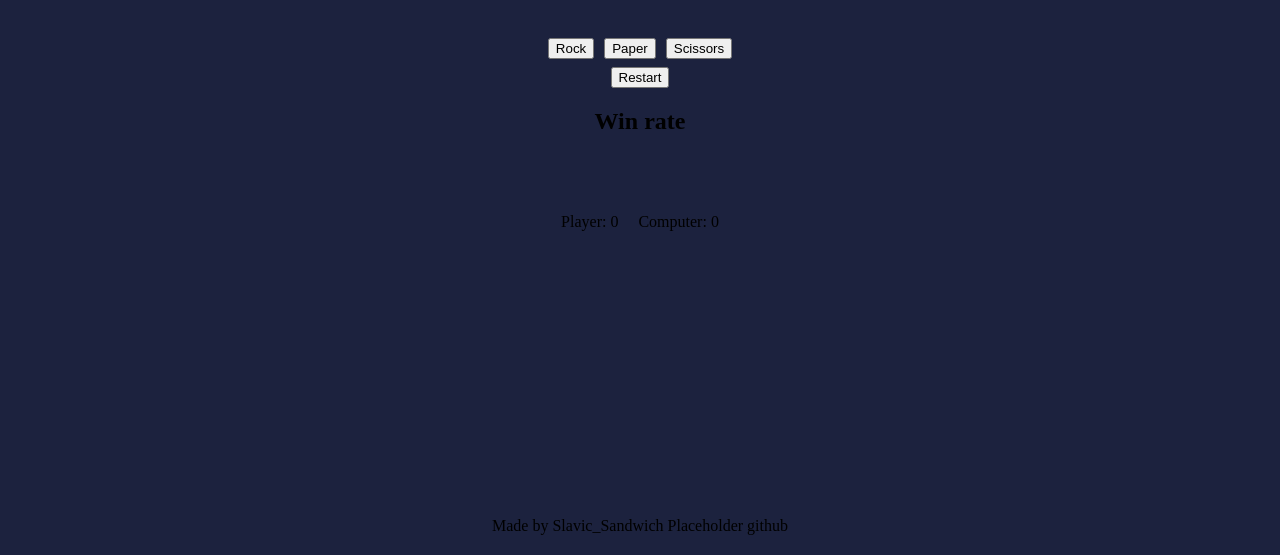
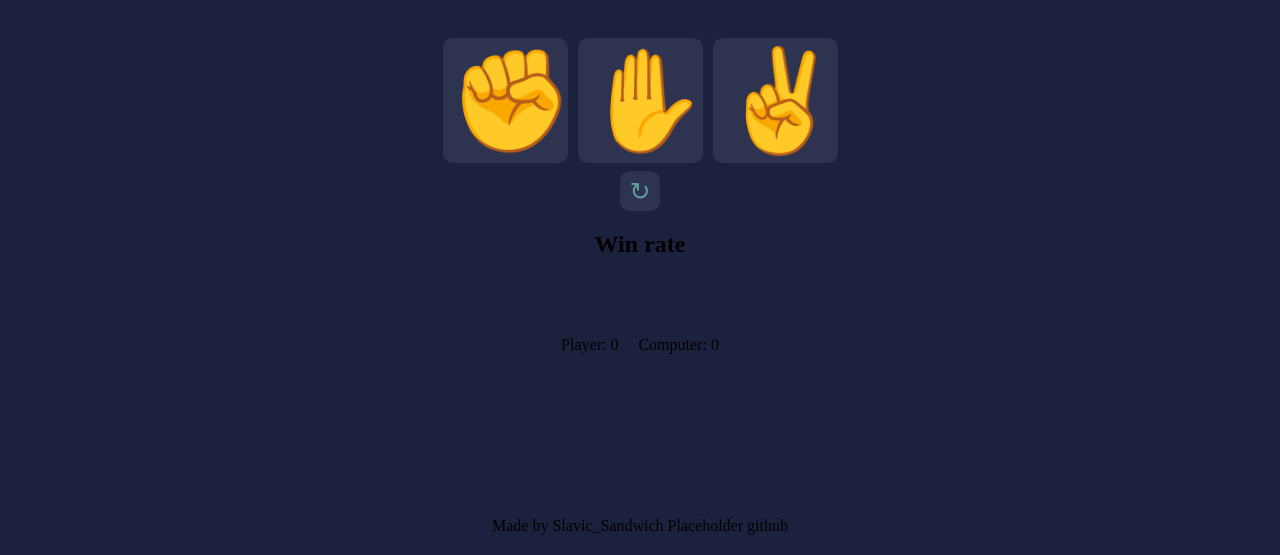
Before and after one commit to SlavicSandwich/rock-paper-scissors, a plain HTML site: page index.html in a window 1280 px wide. Shown: the part 245-800 px from the top of the page. Drawn offline with Linux system fonts and the light colour scheme.

Commit message:
add button styling

```diff
--- a/index.html
+++ b/index.html
@@ -10,17 +10,17 @@
   </head>
   <body>
     <div class="header">
-      <h1><a href="">THE ROCK PAPER SCISSORS GAME</a></h1>
+      <h1><a href="" class="headertext">THE ROCK PAPER SCISSORS GAME</a></h1>
     </div>
     <div class="main">
       <div class="choicebox">
         <h1>What will you choose?</h1>
         <div class="buttons">
-          <button class="choice">Rock</button>
-          <button class="choice">Paper</button>
-          <button class="choice">Scissors</button>
+          <button class="choice">✊</button>
+          <button class="choice">✋</button>
+          <button class="choice">✌</button>
         </div>
-        <button class="restart">Restart</button>
+        <button class="restart">↻</button>
       </div>
       <div class="scorebox">
         <h2>Win rate</h2>
--- a/styles.css
+++ b/styles.css
@@ -21,15 +21,14 @@ body {
   align-items: center;
 }
 
-a{
-    text-decoration: none;
-    color:aquamarine;
-}
 
 
 h1 {
   font-size: 50px;
 }
+
+
+
 
 .header {
   background-color: rgb(50, 59, 100);
@@ -38,6 +37,17 @@ h1 {
   text-align: center;
   color: aquamarine;
   font-family: orbitron;
+}
+
+.headertext{
+    text-decoration: none;
+    color:aquamarine;
+    transition: .5s ease;
+}
+
+.headertext:hover{
+    color: brown;
+    font-size: 65px;
 }
 
 .main{
@@ -53,6 +63,34 @@ h1 {
     width: 100%;
     text-align: center;
 }
+
+.choice, .restart{
+    font-size: 100px;
+    color:cadetblue;
+    width: 125px;
+    height: 125px;
+    background-color: rgb(46, 52, 80);
+    border-radius: 10px;
+    border: 0;
+    transition: .07s ease;
+}
+
+.restart{
+    font-size: 25px;
+    width: 40px;
+    height: 40px;
+}
+
+.choice:hover, .restart:hover{
+    color:aqua;
+    background-color: rgb(70, 33, 91);
+    transition:.02s ease;
+}
+
+.choice:active, .restart:active{
+    background-color: rgb(47, 22, 61);
+}
+
 
 .choicebox {
   display: flex;
```
